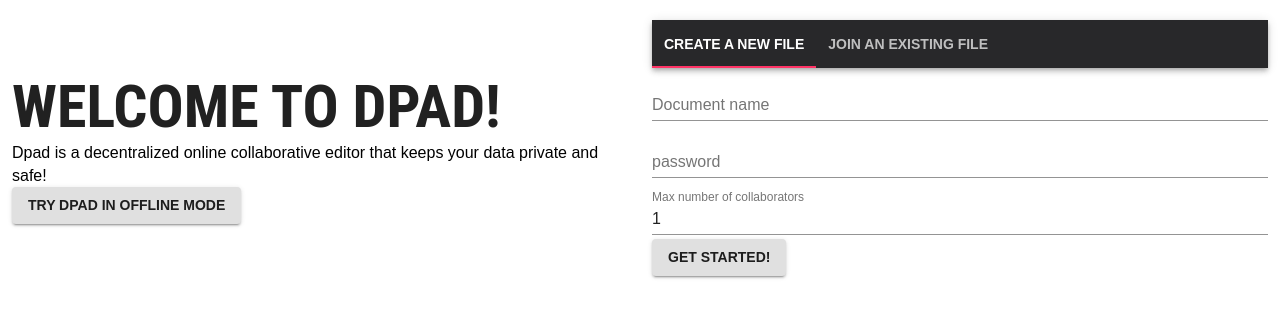
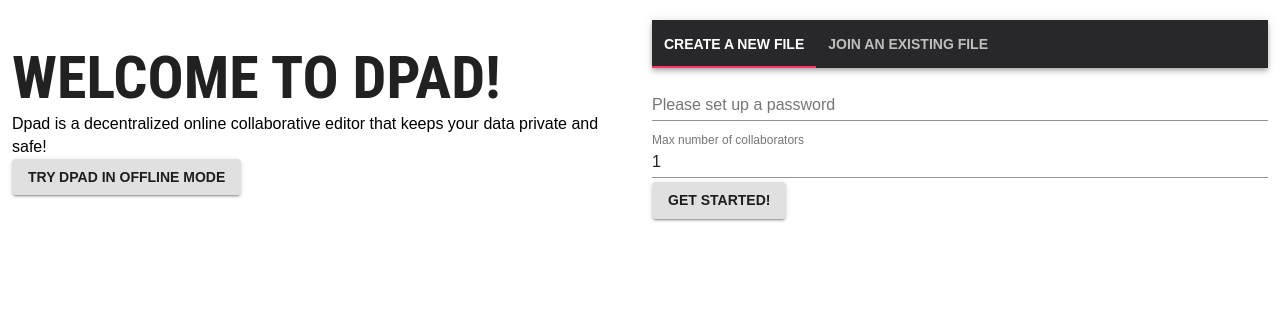
Before and after one commit to chenyjade/Dpad, a React (Create React App) app in the folder dpad-editor/: page / in a window 1280 px wide. Shown: the top 318 px of the page. Built offline with nearby package versions, Linux system fonts and the light colour scheme.

Commit message:
Add uuid to generate DocId

```diff
--- a/dpad-editor/package.json
+++ b/dpad-editor/package.json
@@ -21,6 +21,7 @@
     "react-scripts": "3.4.3",
     "react-spinners-kit": "^1.9.1",
     "typescript": "^4.0.3",
+    "uuid": "^8.3.1",
     "y-monaco": "^0.1.1",
     "y-webrtc": "^10.1.6",
     "y-websocket": "^1.3.5",
--- a/dpad-editor/src/components/EditorToolBar.tsx
+++ b/dpad-editor/src/components/EditorToolBar.tsx
@@ -96,7 +96,9 @@
               className={classes.select}
             >
               {supportedLanguages.map((language) => (
-                <MenuItem value={language} key={"item-" + language}>{language}</MenuItem>
+                <MenuItem value={language} key={"item-" + language}>
+                  {language}
+                </MenuItem>
               ))}
             </Select>
           }
--- a/dpad-editor/src/components/StarterTabs.tsx
+++ b/dpad-editor/src/components/StarterTabs.tsx
@@ -4,8 +4,9 @@
 import Tabs from "@material-ui/core/Tabs";
 import Tab from "@material-ui/core/Tab";
 import { Button, Paper, TextField } from "@material-ui/core";
-import { useParams, useHistory } from "react-router-dom"
+import { useParams, useHistory } from "react-router-dom";
 import connectionContext from "../contexts/ConnectionContext";
+import { v4 as uuidv4 } from "uuid";
 
 interface TabPanelProps {
   children?: React.ReactNode;
@@ -47,19 +48,26 @@
   const classes = useStyles();
   const [tab, setTab] = React.useState(0);
   const { conn, updateConn } = React.useContext(connectionContext);
-  const urlParams = useParams()
-  const history = useHistory()
+  const urlParams = useParams();
+  const history = useHistory();
 
   useEffect(() => {
     if (urlParams.docId) {
-      setTab(1)
+      setTab(1);
     }
-    updateConn({ ...conn, docId: urlParams.docId})
-  }, [])
+    updateConn({ ...conn, docId: urlParams.docId });
+  }, []);
 
   const onStartBtnClick = () => {
-    history.push("/doc/" + conn.docId)
-  }
+    //TODO: Add input verification
+    if (tab === 0) {
+      const newId = uuidv4();
+      updateConn({ ...conn, docId: newId });
+      history.push("/doc/" + newId);
+    } else {
+      history.push("/doc/" + conn.docId);
+    }
+  };
 
   return (
     <div className={classes.root}>
@@ -78,18 +86,11 @@
           <TextField
             margin="dense"
             fullWidth
-            id="create-document-name-input"
-            label="Document name"
-            value={conn.docId}
-            onChange={e => updateConn({ ...conn, docId: e.target.value })}
-          />
-          <TextField
-            margin="dense"
-            fullWidth
             id="create-password-input"
-            label="password"
+            label="Please set up a password"
+            type="password"
             value={conn.password}
-            onChange={e => updateConn({ ...conn, password: e.target.value })}
+            onChange={(e) => updateConn({ ...conn, password: e.target.value })}
           />
           <TextField
             margin="dense"
@@ -97,9 +98,13 @@
             id="max-connections-input"
             label="Max number of collaborators"
             value={conn.maxConns}
-            onChange={e => updateConn({ ...conn, maxConns: Number(e.target.value) })}
+            onChange={(e) =>
+              updateConn({ ...conn, maxConns: Number(e.target.value) })
+            }
           />
-          <Button variant="contained" onClick={onStartBtnClick}>Get started!</Button>
+          <Button variant="contained" onClick={onStartBtnClick}>
+            Get started!
+          </Button>
         </div>
       </TabPanel>
       <TabPanel value={tab} index={1}>
@@ -110,17 +115,21 @@
             id="join-clientid-input"
             label="Document Id"
             value={conn.docId}
-            onChange={e => updateConn({ ...conn, docId: e.target.value })}
+            onChange={(e) => updateConn({ ...conn, docId: e.target.value })}
           />
           <TextField
             margin="dense"
             fullWidth
             id="join-password-input"
-            label="Password"
+            label="password"
+            type="password"
             value={conn.password}
-            onChange={e => updateConn({ ...conn, password: e.target.value })}
+            onChange={(e) => updateConn({ ...conn, password: e.target.value })}
           />
-          <Button variant="contained" onClick={onStartBtnClick}> Get started!</Button>
+          <Button variant="contained" onClick={onStartBtnClick}>
+            {" "}
+            Get started!
+          </Button>
         </div>
       </TabPanel>
     </div>
```
Also changed, not shown: 1 other file (tests, documents, lock files or other folders).
